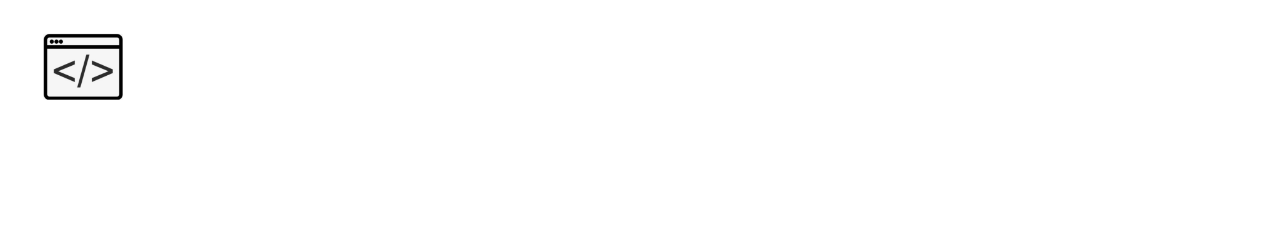
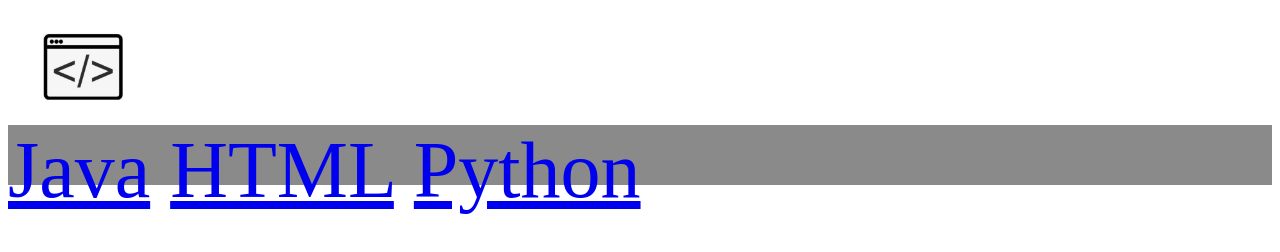
Before and after one commit to thcheetah777/CodeReference, a plain HTML site: page index.html in a window 1280 px wide. Drawn offline with Linux system fonts and the light colour scheme.

Commit message:
(Leo) Add navigation links and style them

```diff
--- a/index.html
+++ b/index.html
@@ -10,7 +10,11 @@
       <img src="assets\logo2.png" alt="CodeReference" width="150">
     </a>
     <div class="navigation-bar">
-
+      <div class="navigation-links">
+        <a href="Java\index.html">Java</a>
+        <a href="HTML\index.html">HTML</a>
+        <a href="Python\index.html">Python</a>
+      </div>
     </div>
   </body>
 </html>
--- a/style.css
+++ b/style.css
@@ -1,3 +1,9 @@
 .navigation-bar {
+  width: 100%;
+  height: 60px;
   background-color: #8a8a8a;
 }
+.navigation-links {
+  font-style: none;
+  font-size: 80px;
+}
```
